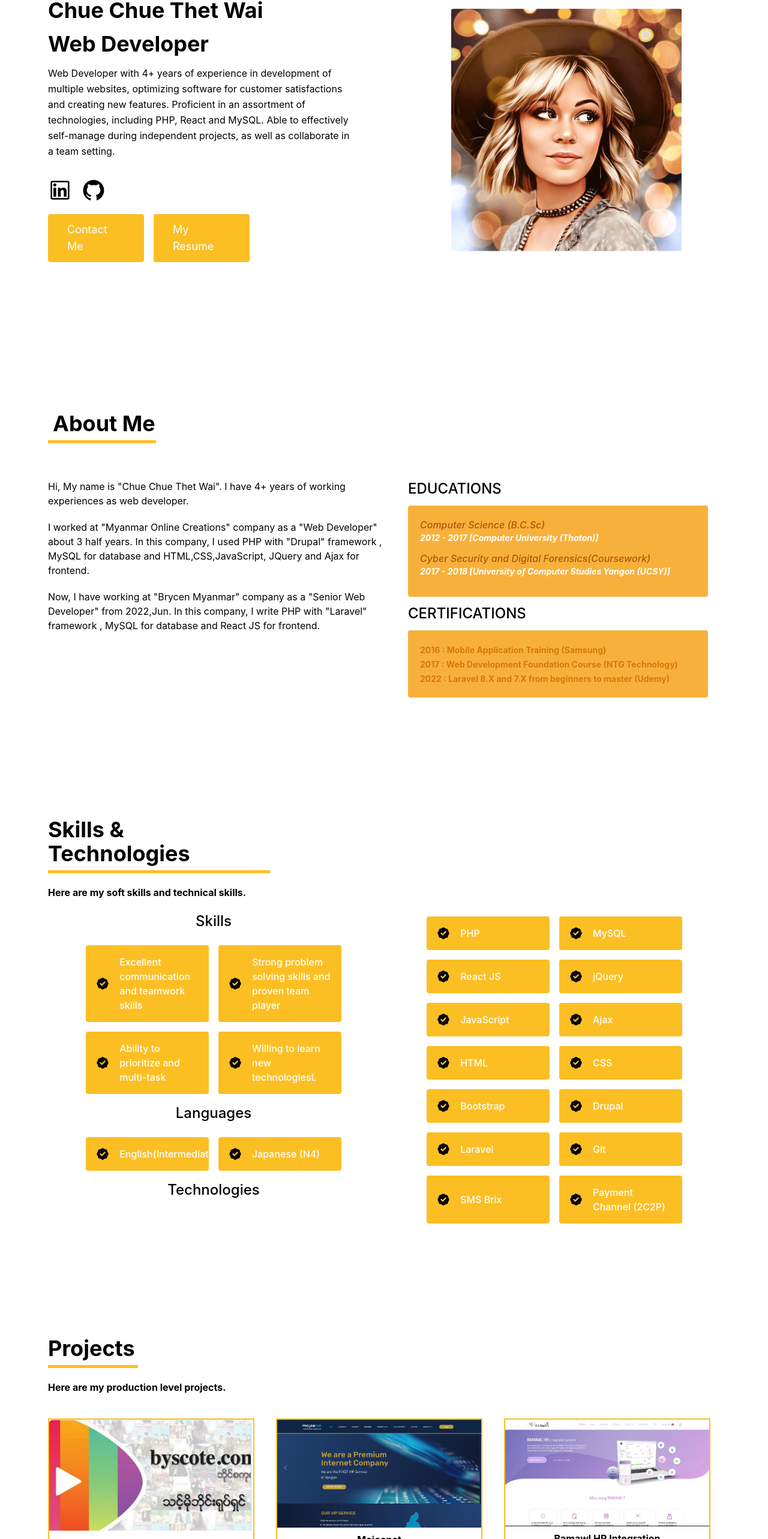
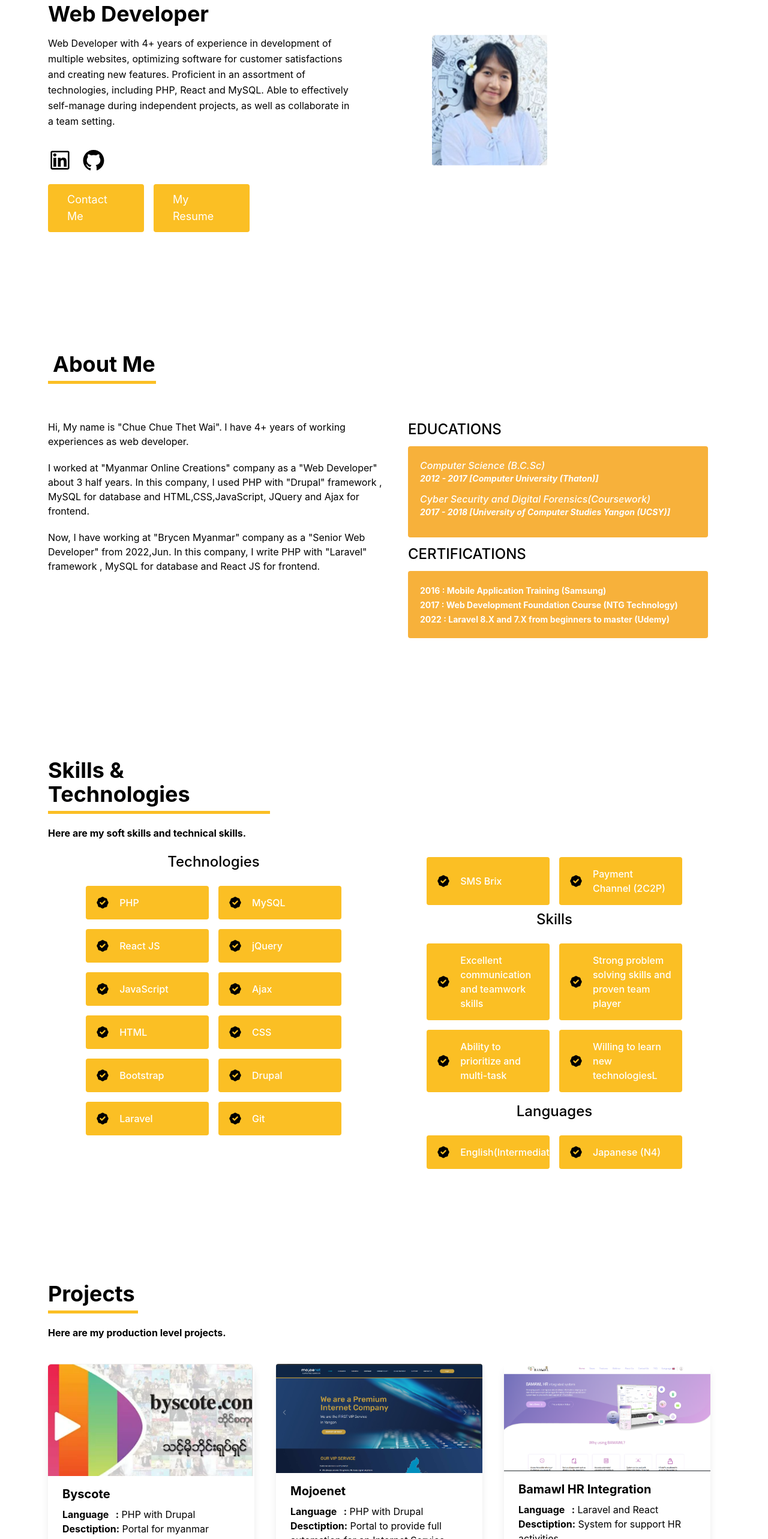
Before and after one commit to chue-thet-wai/portfolio, a React (Create React App) app: page / in a window 1280 px wide. Shown: the part 197-2763 px from the top of the page at 60% size. Built offline with nearby package versions, Linux system fonts and the light colour scheme.

Commit message:
fix design and image

```diff
--- a/public/index.html
+++ b/public/index.html
@@ -2,7 +2,7 @@
 <html lang="en">
   <head>
     <meta charset="utf-8" />
-    <link rel="icon" href="%PUBLIC_URL%/profile.jpg" />
+    <link rel="icon" href="%PUBLIC_URL%/profile.png" />
     <meta name="viewport" content="width=device-width, initial-scale=1" />
     <meta name="theme-color" content="#000000" />
     <meta
--- a/src/components/About.js
+++ b/src/components/About.js
@@ -36,7 +36,7 @@ export default function About() {
               {educations.map((education) => (
                 <div className="mb-3">
                   <span className="flex-grow flex flex-col">
-                    <span className="font-medium font-bold text-amber-700">
+                    <span className="font-medium font-bold text-white">
                       <i>
                       {education.major}
                       </i>
@@ -56,7 +56,7 @@ export default function About() {
             <div className="full bg-amber-500 bg-opacity-80 p-5 rounded mr-5">
               {certifications.map((certificate) => (
                 <div>
-                  <span className="text-sm font-bold text-amber-600">
+                  <span className="text-sm font-bold text-white">
                       {certificate.period} : {certificate.name} {certificate.course}
                   </span>
                 </div>
--- a/src/components/Experiences.js
+++ b/src/components/Experiences.js
@@ -15,16 +15,17 @@ export default function Experiences() {
 
         <div className="grid sm:grid-cols-1 md:grid-cols-2 lg:grid-cols-3 gap-5">
           {projects.map((project) => (
-            <div class="card mr-4 mb-4 border-2 border-color: border-amber-400">
+            <div class="card mr-4 mb-4 rounded overflow-hidden shadow-lg">
               <a href={project.link}>
                 <img
+                  class="w-full"
                   alt="project_image"
                   src={project.image}
                 />
-                <div className="p-2">
-                  <h1 className="text-black font-bold text-center mb-3">{project.title}</h1>
-                  <div className="pl-2"><b>Language &nbsp;&nbsp;:</b> {project.subtitle}</div>
-                  <div className="pl-2"><b>Desctiption:</b> {project.description}</div>
+                <div className="px-6 py-4">
+                  <h1 className="font-bold text-xl mb-2">{project.title}</h1>
+                  <div className="text-base"><b>Language &nbsp;&nbsp;:</b> {project.subtitle}</div>
+                  <div className="text-base"><b>Desctiption:</b> {project.description}</div>
                 </div>
               </a>
             </div>
--- a/src/components/Home.js
+++ b/src/components/Home.js
@@ -48,7 +48,7 @@ export default function Home() {
               Contact Me
             </a>
             <a
-              href="https://drive.google.com/file/d/1QVkFbQd2d49adYMFPRJ3Zf4AnJt-DUCd/view"
+              href="https://drive.google.com/file/d/1QWdtZesfnxDCiAt6NrMDRX93nuZeo3l1/view"
               target="_blank"
               without
               rel="noreferrer"
@@ -57,11 +57,11 @@ export default function Home() {
             </a>
           </div>
         </div>
-        <div className="lg:max-w-lg lg:w-full md:w-1/2 w-6/6 hidden md:block">
+        <div className="lg:max-w-lg lg:w-full md:w-1/2 w-5/6 hidden md:block">
           <img
             className="object-cover object-center rounded scale-75"
             alt="hero"
-            src="/portfolio/profile.jpg"
+            src="/portfolio/profile.png" width="50%" height="50%"
           />
         </div>
       </div>
--- a/src/components/Skills.js
+++ b/src/components/Skills.js
@@ -12,7 +12,24 @@ export default function Skills() {
         <p>
           <b>Here are my soft skills and technical skills.</b>
         </p>
-        <div class="sm:grid-cols-1 md:grid-col-1 lg:grid-col-1 xl:columns-2 mt-5">
+        <div className="sm:grid-cols-1 md:grid-col-1 lg:grid-col-1 xl:columns-2 mt-5">
+        <div>
+            <h1 className="sm:text-2xl text-1xl font-medium title-font text-black mb-4 text-center">
+              Technologies
+            </h1>
+            <div className="flex flex-wrap lg:w-4/5 sm:mx-auto sm:mb-2 -mx-2">
+              {technologies.map((technology) => (
+                <div key={technology} className="p-2 sm:w-1/2 w-full">
+                  <div className="bg-amber-400 rounded flex p-4 h-full items-center">
+                    <BadgeCheckIcon className="text-black w-6 h-6 flex-shrink-0 mr-4" />
+                    <span className="title-font font-medium text-white">
+                      {technology}
+                    </span>
+                  </div>
+                </div>
+              ))}
+            </div>
+          </div>
           <div>
             <h1 className="sm:text-2xl text-1xl font-medium title-font text-black mb-4 text-center">
               Skills
@@ -45,23 +62,6 @@ export default function Skills() {
               ))}
             </div>
           </div>
-          <div>
-            <h1 className="sm:text-2xl text-1xl font-medium title-font text-black mb-4 text-center">
-              Technologies
-            </h1>
-            <div className="flex flex-wrap lg:w-4/5 sm:mx-auto sm:mb-2 -mx-2">
-              {technologies.map((technology) => (
-                <div key={technology} className="p-2 sm:w-1/2 w-full">
-                  <div className="bg-amber-400 rounded flex p-4 h-full items-center">
-                    <BadgeCheckIcon className="text-black w-6 h-6 flex-shrink-0 mr-4" />
-                    <span className="title-font font-medium text-white">
-                      {technology}
-                    </span>
-                  </div>
-                </div>
-              ))}
-            </div>
-          </div>
         </div>
       </div>
     </section>
```
Also changed, not shown: public/profile.png (added).
